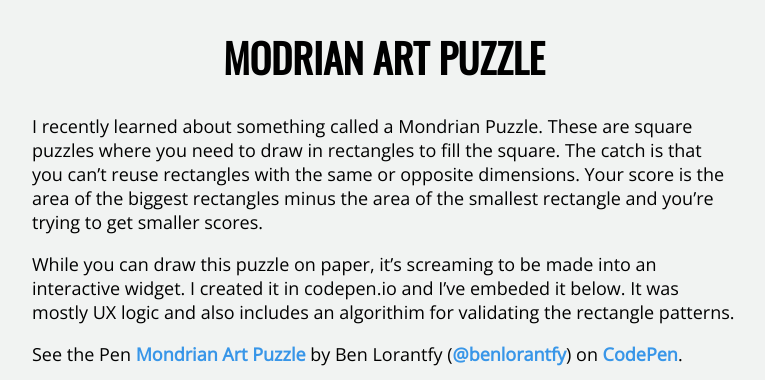
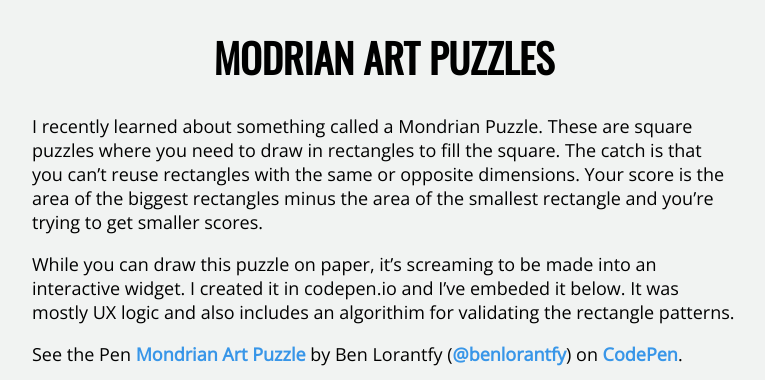
Before and after one commit to BenLorantfy-Archive/benlorantfy.github.io, a Jekyll site: the page built from _posts/2017-04-22-Modrian-Art-Puzzles.md, in a window 1280 px wide, cut to the strip 0-380 px from the top of the page. Shown: the whole strip, without its empty margins (256-1021 px from the left). Built offline with Jekyll 4.4.1, drawn with Linux system fonts in a browser that asks for light colours.

Commit message:
Update and rename 2017-04-22-Modrian.md to 2017-04-22-Modrian-Art-Puzzles.md

```diff
--- a/_posts/2017-04-22-Modrian.md
+++ b/_posts/2017-04-22-Modrian-Art-Puzzles.md
@@ -1,7 +1,7 @@
 ---
 layout: "default"
 ---
-# Modrian Art Puzzle
+# Modrian Art Puzzles
 
 I recently learned about something called a Mondrian Puzzle. These are square puzzles where you need to draw in rectangles to fill the square. The catch is that you can't reuse rectangles with the same or opposite dimensions. Your score is the area of the biggest rectangles minus the area of the smallest rectangle and you're trying to get smaller scores.
 
```
